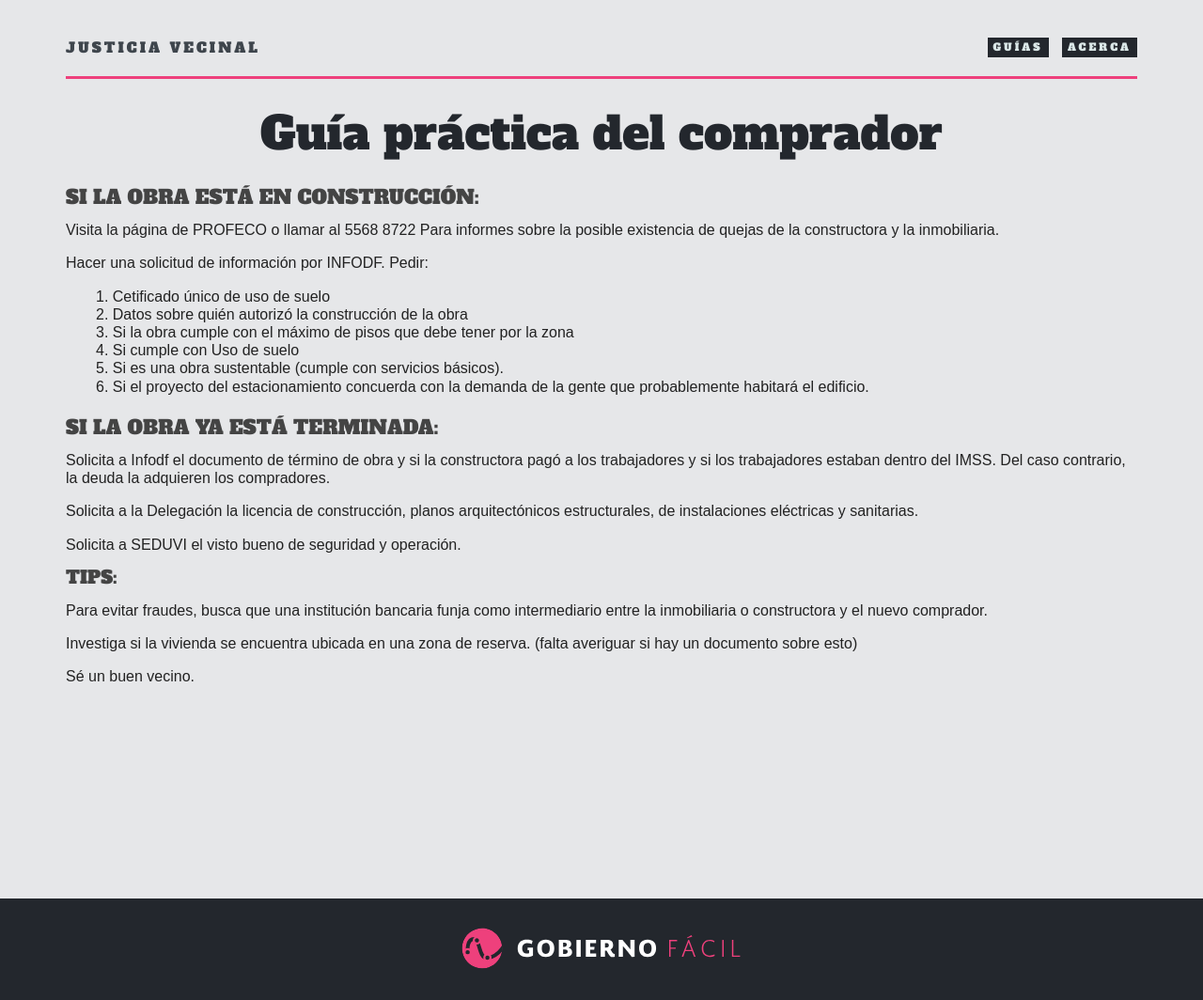
After one commit to GobiernoFacil/justicia_ciudadana, a PHP site: page /guias.php in a window 1280 px wide. The commit adds this page. Shown: the whole page at 94% size. Run offline with PHP 8.4, Linux system fonts and the light colour scheme; some libraries are stand-ins or nearby versions.

Commit message:
implementando guías

```diff
--- /dev/null
+++ b/css/guias.css
@@ -0,0 +1,19 @@
+.main-text {
+	font-size: 16px;
+	line-height: 1.2em;
+}
+
+h3, h4 {
+	font-family: 'Alfa Slab One', sans-serif;
+	text-transform: uppercase;
+	color: #444;
+}
+
+p {
+	margin: 1em 0;
+}
+
+ol {
+	margin-left: 2em;
+	list-style-position: inside;
+}
--- /dev/null
+++ b/guias.php
@@ -0,0 +1,79 @@
+<!doctype html>
+<html class="no-js" lang="es">
+<head>
+    <meta charset="utf-8">
+    <meta http-equiv="X-UA-Compatible" content="IE=edge">
+    <title>Guías | Justicia Vecinal</title>
+    <meta name="description" content="Construcciones irregulares en la delegación Benito Juárez">
+    <meta name="viewport" content="width=device-width, initial-scale=1">
+	<link rel="shortcut icon" href="/img/icono_g.png">
+	<link href='http://fonts.googleapis.com/css?family=Alfa+Slab+One' rel='stylesheet' type='text/css'>
+	<link rel="stylesheet" href="css/normalize.css">
+    <link rel="stylesheet" href="css/styles.css">
+    <link rel="stylesheet" href="css/guias.css">
+</head>
+<body>
+	<div class="container">
+		<header class="the_header row">
+			<div class="col-sm-12">
+				<div class="row">
+					<div class="col-sm-4">
+					<h2>Justicia Vecinal</h2>
+					</div>
+					<ul class="col-sm-8 nav">
+						<li><a href="#">Guías</a></li>
+						<li><a href="#">Acerca</a></li>
+					</ul>
+				</div>
+				<h1>Guía práctica del comprador</h1>
+			</div>
+
+			<div class="col-sm-12">
+				<div class="row">
+					<div class="col-sm-12 main-text">
+						<h3>Si la obra está en construcción:</h3>
+
+						<p>Visita la página de PROFECO o llamar al 5568 8722  Para informes sobre la posible existencia de quejas de la constructora y la inmobiliaria.</p>
+
+						<p>Hacer una solicitud de información por INFODF. Pedir:</p>
+						<ol>
+							<li>Cetificado único de uso de suelo</li>
+							<li>Datos sobre quién autorizó la construcción de la obra</li>
+							<li>Si la obra cumple con el máximo de pisos que debe tener por la zona</li>
+							<li>Si cumple con Uso de suelo</li>
+							<li>Si es una obra sustentable (cumple con servicios básicos).</li>
+							<li>Si el proyecto del estacionamiento concuerda con la demanda de la gente que probablemente habitará el edificio.</li>
+						</ol>
+
+
+						<h3>Si la obra ya está terminada:</h3>
+
+						<p>Solicita a Infodf el documento de término de obra y si la constructora pagó a los trabajadores y si los trabajadores estaban dentro del IMSS. Del caso contrario, la deuda la adquieren los compradores.</p>
+
+						<p>Solicita a la Delegación la licencia de construcción, planos arquitectónicos estructurales, de instalaciones eléctricas y sanitarias.</p>
+
+						<p>Solicita a SEDUVI el visto bueno de seguridad y operación.</p>
+
+						<h4>Tips:</h4>
+
+						<p>Para evitar fraudes, busca que una institución bancaria funja como intermediario entre la inmobiliaria o constructora y el nuevo comprador.</p>
+
+						<p>Investiga si la vivienda se encuentra ubicada en una zona de reserva. (falta averiguar si hay un documento sobre esto)</p>
+						<p>Sé un buen vecino.</p>
+
+				</div>
+			</div>
+		</header>
+	</div>
+	<footer>
+		<div class="container">
+			<div class="row">
+				<div class="col-sm-8 col-sm-offset-2">
+					<a href="http://gobiernofacil.com" class="gobiernofacil">Gobierno Fácil</a>
+				</div>
+			</div>
+		</div>
+	</footer>
+	<script data-main="/js/main" src="/js/bower_components/requirejs/require.js"></script>
+</body>
+</html>
--- a/index.php
+++ b/index.php
@@ -7,7 +7,8 @@
     <meta name="description" content="Construcciones irregulares en la delegación Benito Juárez">
     <meta name="viewport" content="width=device-width, initial-scale=1">
 	<link rel="shortcut icon" href="/img/icono_g.png">
-	<link href='http://fonts.googleapis.com/css?family=Alfa+Slab+One' rel='stylesheet' type='text/css'>    <link rel="stylesheet" href="css/normalize.css">
+	<link href='http://fonts.googleapis.com/css?family=Alfa+Slab+One' rel='stylesheet' type='text/css'>
+	<link rel="stylesheet" href="css/normalize.css">
     <link rel="stylesheet" href="css/styles.css">
 </head>
 <body>
@@ -19,7 +20,7 @@
 					<h2>Justicia Vecinal</h2>
 					</div>
 					<ul class="col-sm-8 nav">
-						<li><a href="#">Guías</a></li>
+						<li><a href="/guias.php">Guías</a></li>
 						<li><a href="#">Acerca</a></li>
 					</ul>
 				</div>
```
